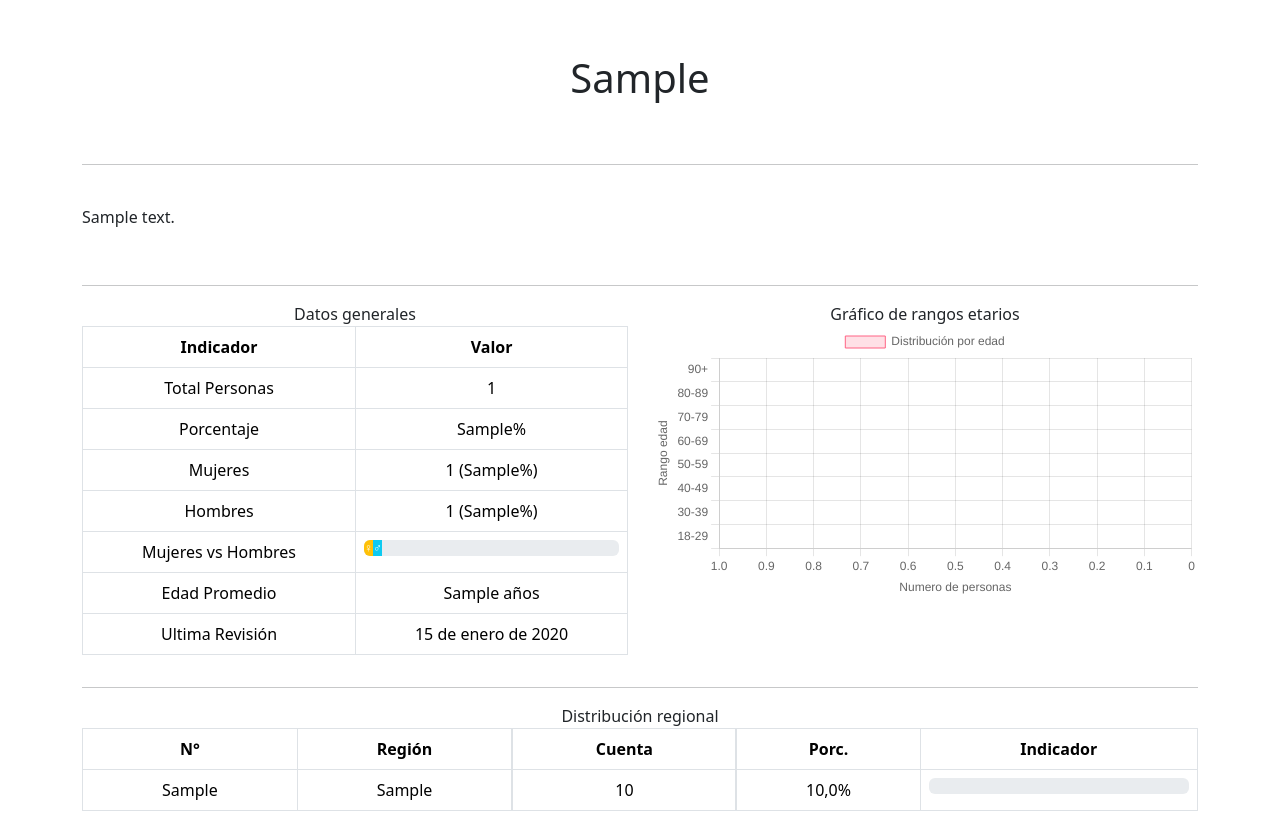
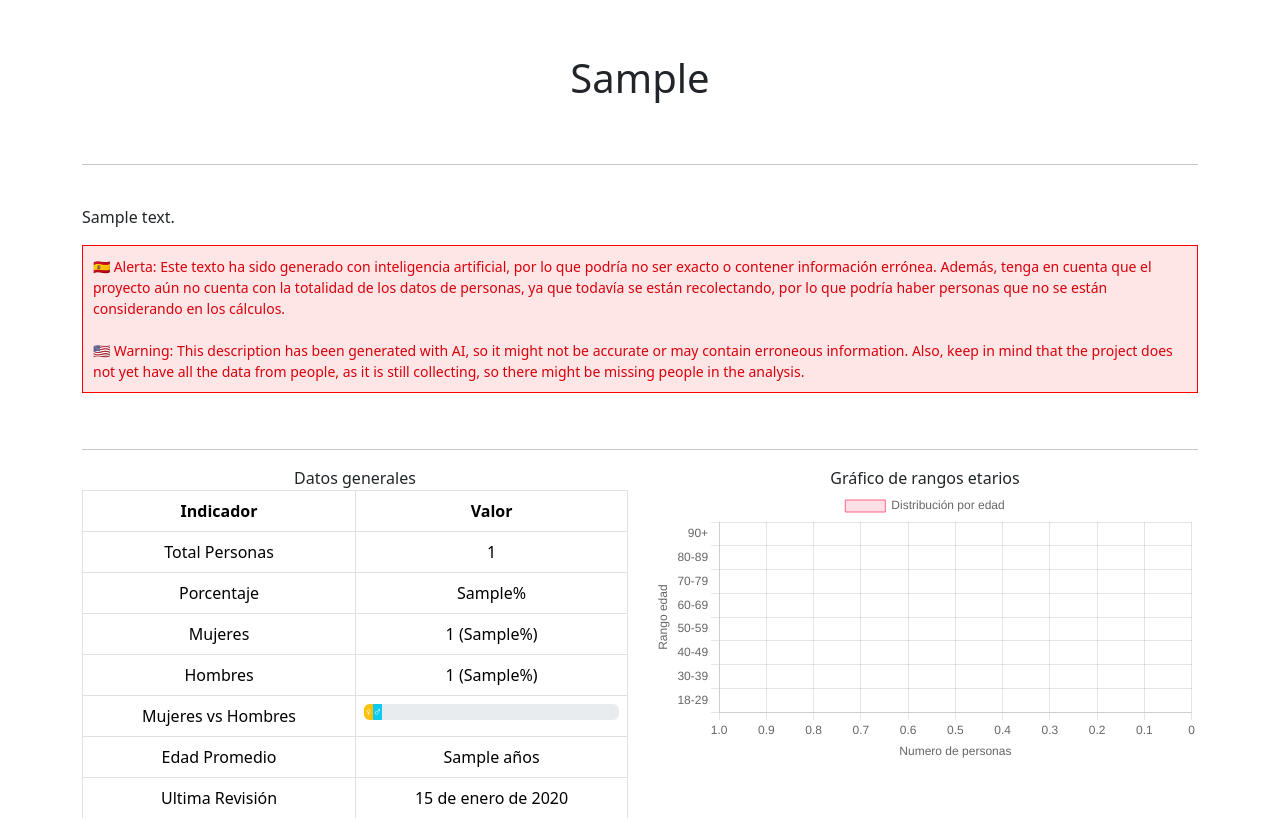
Before and after one commit to Roscow/chileapellidos_v3, a Django app: template apellidos/templates/apellidos/detalle_apellido.html in a window 1280 px wide. Shown: the part 56-874 px from the top of the page. Run offline with Django 5.2, Linux system fonts and the light colour scheme; tables that the repository leaves empty hold one stand-in row (values such as "Sample post"); the template is opened without the code that fills it: values that come from a table or form of the project are taken from there, most other values are stand-ins (such as "Sample title", 1, 10 or a date in 2020); some libraries are stand-ins or nearby versions.

Commit message:
add warning for ia description generation

```diff
--- a/apellidos/templates/apellidos/detalle_apellido.html
+++ b/apellidos/templates/apellidos/detalle_apellido.html
@@ -10,6 +10,17 @@
     <hr>
     <br>
     <p>  {{apellido.descripcion}}</p>
+
+    <p style="border: 1px solid red; background-color: #ffe6e6; padding: 10px; font-size: 14px; color: #d8000c;">
+      🇪🇸 Alerta: Este texto ha sido generado con inteligencia artificial, por lo que podría no ser exacto o contener información errónea.
+      Además, tenga en cuenta que el proyecto aún no cuenta con la totalidad de los datos de personas, ya que todavía se están recolectando,
+      por lo que podría haber personas que no se están considerando en los cálculos.
+      <br><br>
+      🇺🇸 Warning: This description has been generated with AI, so it might not be accurate or may contain erroneous information.
+      Also, keep in mind that the project does not yet have all the data from people, as it is still collecting, so there might be
+      missing people in the analysis.
+    </p>
+
     <br>
     <hr>
     <div class="row">
```
